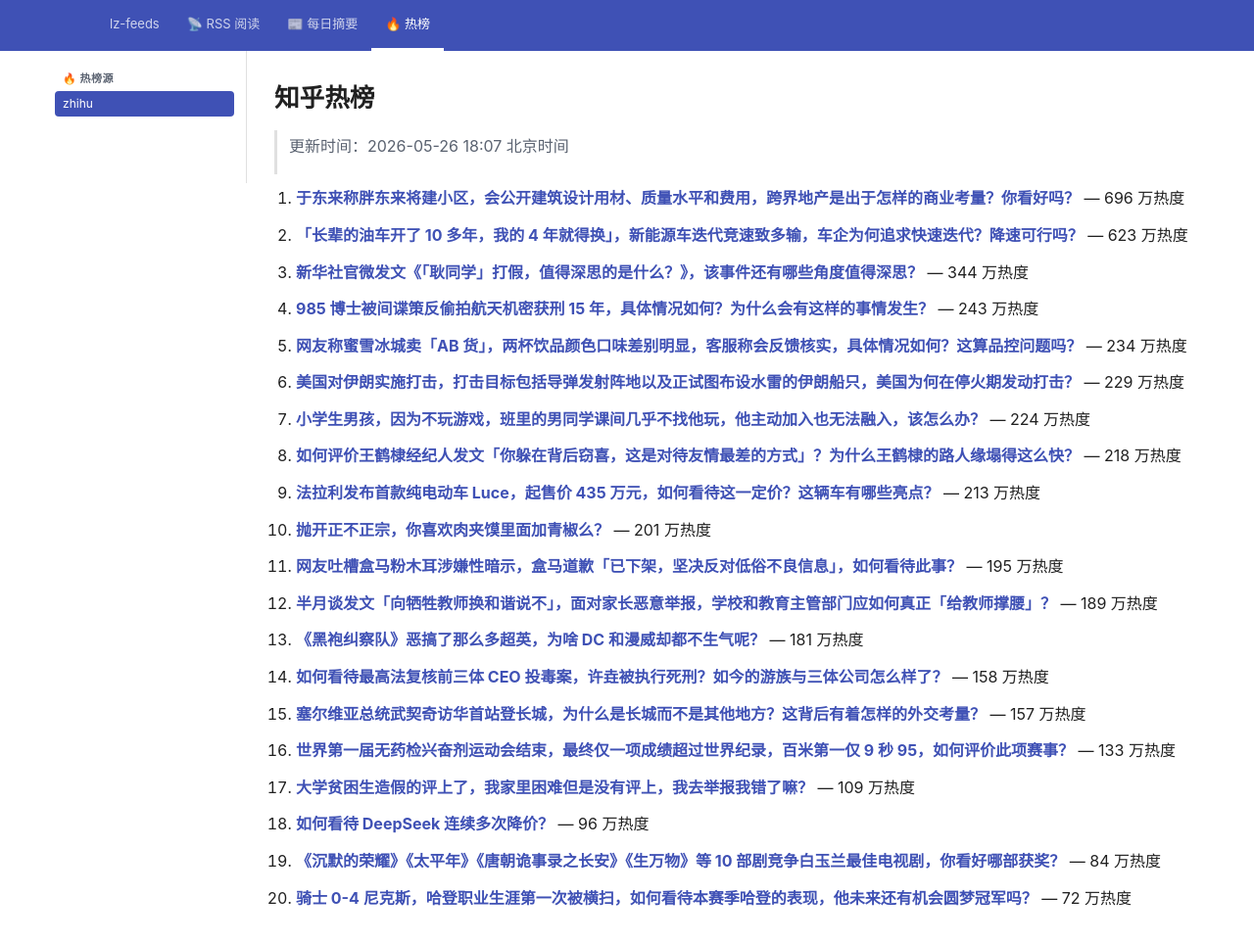
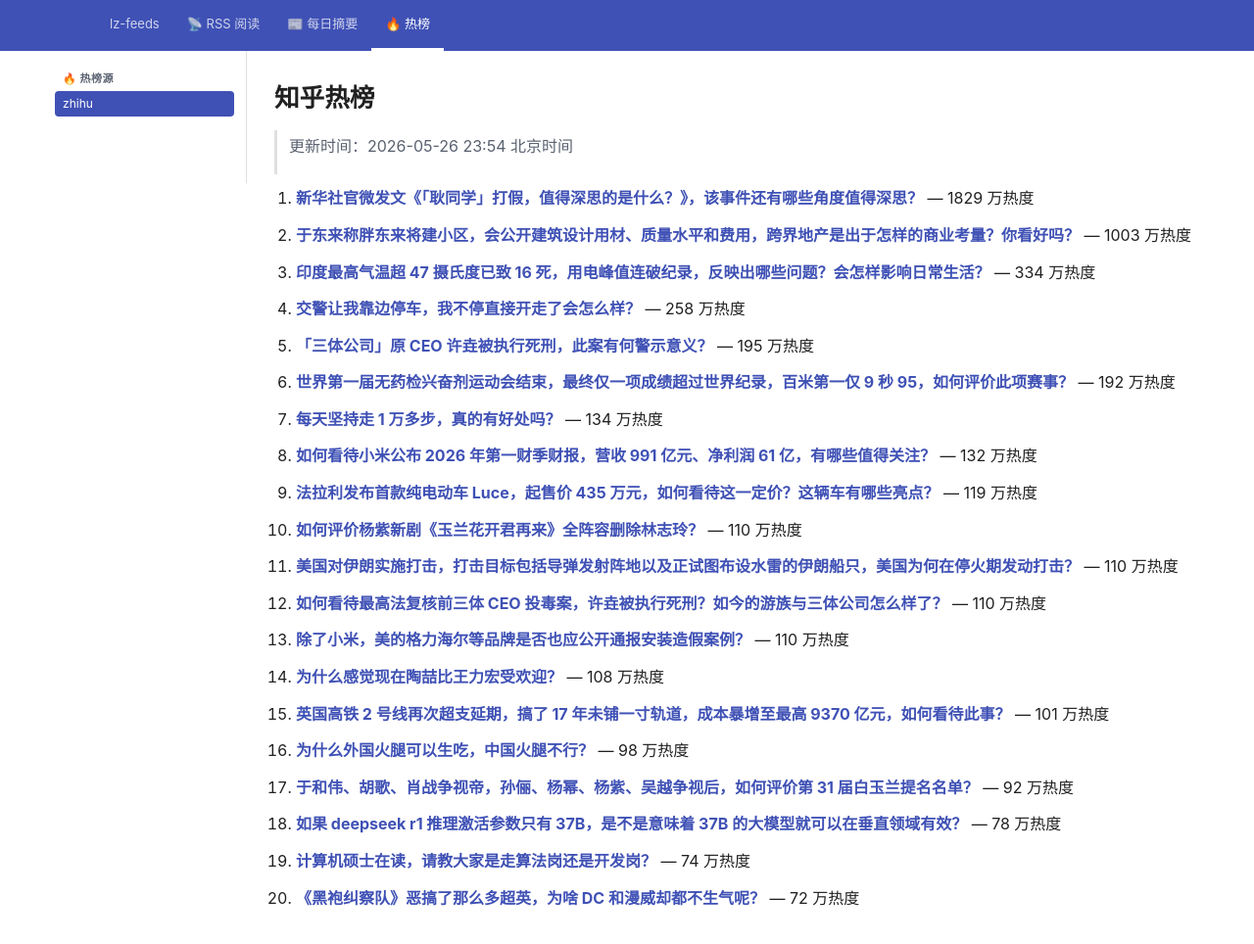
Before and after one commit to lizhang0101/lz-feeds, a Jekyll site: the page built from _hotlist/zhihu.md, in a window 1280 px wide and 994 px high. Shown: the top 964 px of the window at 98% size. Built offline with Jekyll 4.4.1, drawn with Linux system fonts in a browser that asks for light colours.

Commit message:
hotlist: 2026-05-26T15:54Z

```diff
--- a/_hotlist/zhihu.md
+++ b/_hotlist/zhihu.md
@@ -1,48 +1,48 @@
 ---
-updated: 2026-05-26 18:07 北京时间
+updated: 2026-05-26 23:54 北京时间
 count: 20
 ---
 
 # 知乎热榜
 
-> 更新时间：2026-05-26 18:07 北京时间
+> 更新时间：2026-05-26 23:54 北京时间
 
-1. **[于东来称胖东来将建小区，会公开建筑设计用材、质量水平和费用，跨界地产是出于怎样的商业考量？你看好吗？](https://www.zhihu.com/question/2042235448982860479)** — 696 万热度
+1. **[新华社官微发文《「耿同学」打假，值得深思的是什么？》，该事件还有哪些角度值得深思？](https://www.zhihu.com/question/2042590420559819686)** — 1829 万热度
 
-2. **[「长辈的油车开了 10 多年，我的 4 年就得换」，新能源车迭代竞速致多输，车企为何追求快速迭代？降速可行吗？](https://www.zhihu.com/question/2042011385488487939)** — 623 万热度
+2. **[于东来称胖东来将建小区，会公开建筑设计用材、质量水平和费用，跨界地产是出于怎样的商业考量？你看好吗？](https://www.zhihu.com/question/2042235448982860479)** — 1003 万热度
 
-3. **[新华社官微发文《「耿同学」打假，值得深思的是什么？》，该事件还有哪些角度值得深思？](https://www.zhihu.com/question/2042590420559819686)** — 344 万热度
+3. **[印度最高气温超 47 摄氏度已致 16 死，用电峰值连破纪录，反映出哪些问题？会怎样影响日常生活？](https://www.zhihu.com/question/2042157033336657693)** — 334 万热度
 
-4. **[985 博士被间谍策反偷拍航天机密获刑 15 年，具体情况如何？为什么会有这样的事情发生？](https://www.zhihu.com/question/2042193536469005135)** — 243 万热度
+4. **[交警让我靠边停车，我不停直接开走了会怎么样？](https://www.zhihu.com/question/2040429095847253722)** — 258 万热度
 
-5. **[网友称蜜雪冰城卖「AB 货」，两杯饮品颜色口味差别明显，客服称会反馈核实，具体情况如何？这算品控问题吗？](https://www.zhihu.com/question/2042204882527073367)** — 234 万热度
+5. **[「三体公司」原 CEO 许垚被执行死刑，此案有何警示意义？](https://www.zhihu.com/question/2042569646591803528)** — 195 万热度
 
-6. **[美国对伊朗实施打击，打击目标包括导弹发射阵地以及正试图布设水雷的伊朗船只，美国为何在停火期发动打击？](https://www.zhihu.com/question/2042527297291431958)** — 229 万热度
+6. **[世界第一届无药检兴奋剂运动会结束，最终仅一项成绩超过世界纪录，百米第一仅 9 秒 95，如何评价此项赛事？](https://www.zhihu.com/question/2042564870738900260)** — 192 万热度
 
-7. **[小学生男孩，因为不玩游戏，班里的男同学课间几乎不找他玩，他主动加入也无法融入，该怎么办？](https://www.zhihu.com/question/2037540754919306345)** — 224 万热度
+7. **[每天坚持走 1 万多步，真的有好处吗？](https://www.zhihu.com/question/2041137479844156563)** — 134 万热度
 
-8. **[如何评价王鹤棣经纪人发文「你躲在背后窃喜，这是对待友情最差的方式」？为什么王鹤棣的路人缘塌得这么快？](https://www.zhihu.com/question/2042209063358960258)** — 218 万热度
+8. **[如何看待小米公布 2026 年第一财季财报，营收 991 亿元、净利润 61 亿，有哪些值得关注？](https://www.zhihu.com/question/2042667657242076706)** — 132 万热度
 
-9. **[法拉利发布首款纯电动车 Luce，起售价 435 万元，如何看待这一定价？这辆车有哪些亮点？](https://www.zhihu.com/question/2042548059943298621)** — 213 万热度
+9. **[法拉利发布首款纯电动车 Luce，起售价 435 万元，如何看待这一定价？这辆车有哪些亮点？](https://www.zhihu.com/question/2042548059943298621)** — 119 万热度
 
-10. **[抛开正不正宗，你喜欢肉夹馍里面加青椒么？](https://www.zhihu.com/question/1916030918025541028)** — 201 万热度
+10. **[如何评价杨紫新剧《玉兰花开君再来》全阵容删除林志玲？](https://www.zhihu.com/question/2042249132945970226)** — 110 万热度
 
-11. **[网友吐槽盒马粉木耳涉嫌性暗示，盒马道歉「已下架，坚决反对低俗不良信息」，如何看待此事？](https://www.zhihu.com/question/2042511397871776152)** — 195 万热度
+11. **[美国对伊朗实施打击，打击目标包括导弹发射阵地以及正试图布设水雷的伊朗船只，美国为何在停火期发动打击？](https://www.zhihu.com/question/2042527297291431958)** — 110 万热度
 
-12. **[半月谈发文「向牺牲教师换和谐说不」，面对家长恶意举报，学校和教育主管部门应如何真正「给教师撑腰」？](https://www.zhihu.com/question/2041968374968837808)** — 189 万热度
+12. **[如何看待最高法复核前三体 CEO 投毒案，许垚被执行死刑？如今的游族与三体公司怎么样了？](https://www.zhihu.com/question/2042557487723832428)** — 110 万热度
 
-13. **[《黑袍纠察队》恶搞了那么多超英，为啥 DC 和漫威却都不生气呢？](https://www.zhihu.com/question/2038398155809625539)** — 181 万热度
+13. **[除了小米，美的格力海尔等品牌是否也应公开通报安装造假案例？](https://www.zhihu.com/question/2042171361179815968)** — 110 万热度
 
-14. **[如何看待最高法复核前三体 CEO 投毒案，许垚被执行死刑？如今的游族与三体公司怎么样了？](https://www.zhihu.com/question/2042557487723832428)** — 158 万热度
+14. **[为什么感觉现在陶喆比王力宏受欢迎？](https://www.zhihu.com/question/645669785)** — 108 万热度
 
-15. **[塞尔维亚总统武契奇访华首站登长城，为什么是长城而不是其他地方？这背后有着怎样的外交考量？](https://www.zhihu.com/question/2042242280044454037)** — 157 万热度
+15. **[英国高铁 2 号线再次超支延期，搞了 17 年未铺一寸轨道，成本暴增至最高 9370 亿元，如何看待此事？](https://www.zhihu.com/question/2040456555712230555)** — 101 万热度
 
-16. **[世界第一届无药检兴奋剂运动会结束，最终仅一项成绩超过世界纪录，百米第一仅 9 秒 95，如何评价此项赛事？](https://www.zhihu.com/question/2042564870738900260)** — 133 万热度
+16. **[为什么外国火腿可以生吃，中国火腿不行？](https://www.zhihu.com/question/2042348064699143730)** — 98 万热度
 
-17. **[大学贫困生造假的评上了，我家里困难但是没有评上，我去举报我错了嘛？](https://www.zhihu.com/question/667838464)** — 109 万热度
+17. **[于和伟、胡歌、肖战争视帝，孙俪、杨幂、杨紫、吴越争视后，如何评价第 31 届白玉兰提名名单？](https://www.zhihu.com/question/2042547966058000690)** — 92 万热度
 
-18. **[如何看待 DeepSeek 连续多次降价？](https://www.zhihu.com/question/2033335202307647295)** — 96 万热度
+18. **[如果 deepseek r1 推理激活参数只有 37B，是不是意味着 37B 的大模型就可以在垂直领域有效？](https://www.zhihu.com/question/12005197517)** — 78 万热度
 
-19. **[《沉默的荣耀》《太平年》《唐朝诡事录之长安》《生万物》等 10 部剧竞争白玉兰最佳电视剧，你看好哪部获奖？](https://www.zhihu.com/question/2042551023160353755)** — 84 万热度
+19. **[计算机硕士在读，请教大家是走算法岗还是开发岗？](https://www.zhihu.com/question/15101287939)** — 74 万热度
 
-20. **[骑士 0-4 尼克斯，哈登职业生涯第一次被横扫，如何看待本赛季哈登的表现，他未来还有机会圆梦冠军吗？](https://www.zhihu.com/question/2042555034466873825)** — 72 万热度
+20. **[《黑袍纠察队》恶搞了那么多超英，为啥 DC 和漫威却都不生气呢？](https://www.zhihu.com/question/2038398155809625539)** — 72 万热度
```
